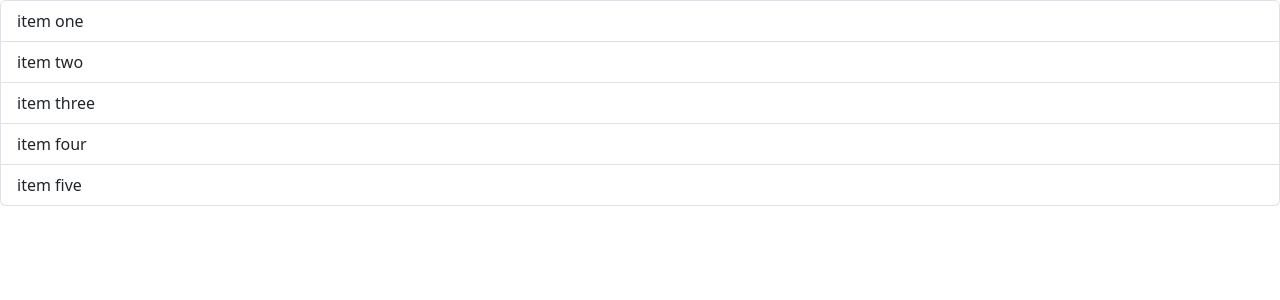
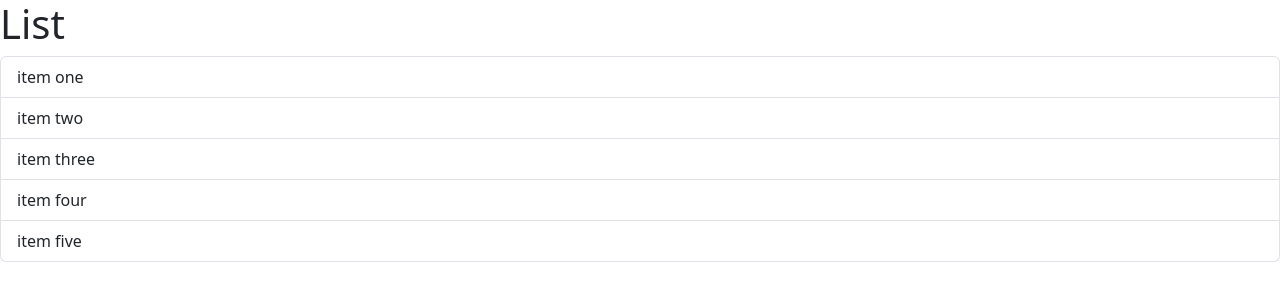
Before and after one commit to ljcromps/react_tutorial, a React (Vite) app: page / in a window 1280 px wide. Shown: the top 300 px of the page. Built offline with nearby package versions, Linux system fonts and the light colour scheme.

Commit message:
added an extra element to the return, added fragment to wrap all the elements

```diff
--- a/src/components/ListGroup.tsx
+++ b/src/components/ListGroup.tsx
@@ -1,12 +1,15 @@
 function ListGroup() {
-    return (
+    return (<>
+        <h1>List</h1>
         <ul className="list-group">
             <li className="list-group-item">item one</li>
             <li className="list-group-item">item two</li>
             <li className="list-group-item">item three</li>
             <li className="list-group-item">item four</li>
             <li className="list-group-item">item five</li>
-        </ul>);
+        </ul>
+    </>)
+
 }
 
 export default ListGroup;
```
